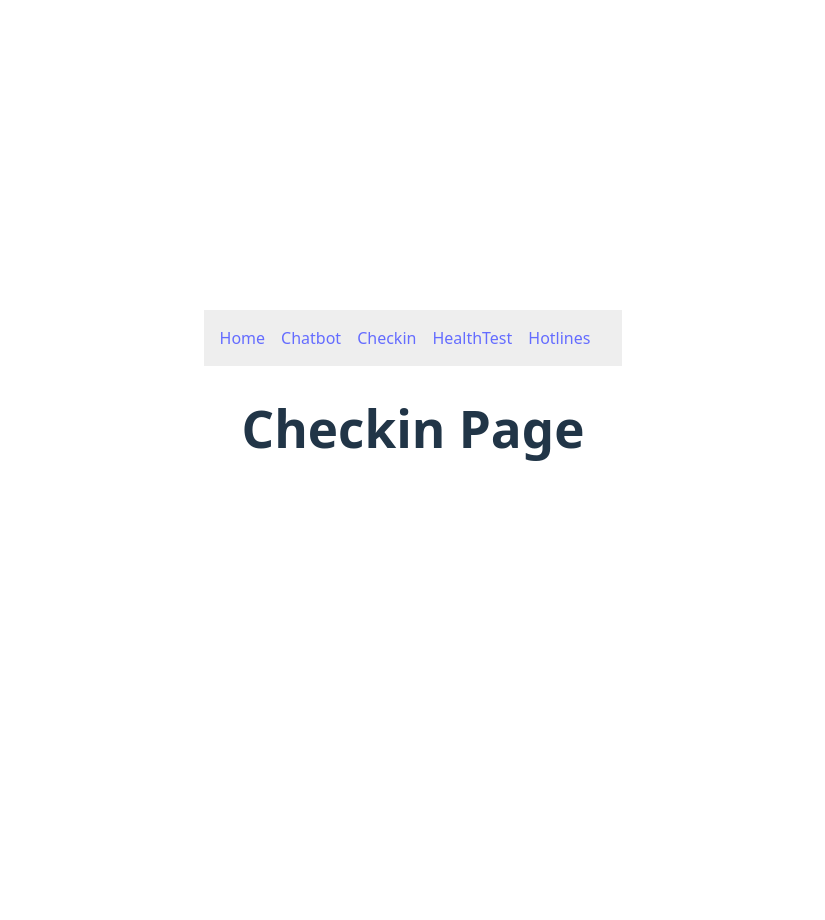
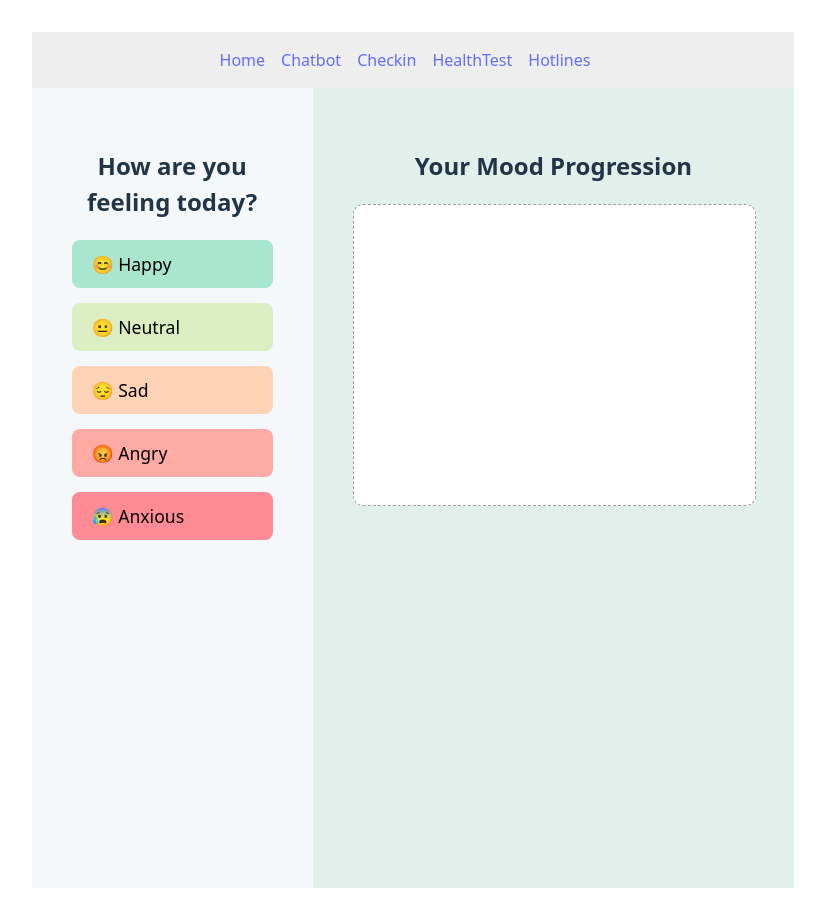
Before and after one commit to SujayO372/MentalHealthProject, a React (Vite) app in the folder MentalHealthProject/: page /checkin in a window 1280 px wide. Shown: the whole page, without its empty margins (227-1052 px from the left). Before the commit the page ends 800 px from the top, so only its background shows below. Built offline with nearby package versions, Linux system fonts and the light colour scheme.

Commit message:
check in page

```diff
--- a/MentalHealthProject/src/pages/Checkin.jsx
+++ b/MentalHealthProject/src/pages/Checkin.jsx
@@ -1,9 +1,62 @@
-import NavBar from '../components/NavBar'
+import NavBar from '../components/NavBar';
+
 export default function Checkin() {
+  const moods = [
+    { label: '😊 Happy', color: '#a8e6cf' },
+    { label: '😐 Neutral', color: '#dcedc1' },
+    { label: '😔 Sad', color: '#ffd3b6' },
+    { label: '😡 Angry', color: '#ffaaa5' },
+    { label: '😰 Anxious', color: '#ff8b94' }
+  ];
+
   return (
     <>
       <NavBar />
-      <h1>Checkin Page</h1>
+      <div style={{ display: 'flex', height: '100vh' }}>
+        {/* Left Panel */}
+        <div style={{ flex: 1, padding: '40px', backgroundColor: '#f4f8fb' }}>
+          <h2 style={{ marginBottom: '20px' }}>How are you feeling today?</h2>
+          <div style={{ display: 'flex', flexDirection: 'column', gap: '15px' }}>
+            {moods.map((mood, index) => (
+              <button
+                key={index}
+                style={{
+                  padding: '12px 20px',
+                  fontSize: '1.1rem',
+                  border: 'none',
+                  borderRadius: '8px',
+                  backgroundColor: mood.color,
+                  cursor: 'pointer',
+                  textAlign: 'left'
+                }}
+              >
+                {mood.label}
+              </button>
+            ))}
+          </div>
+        </div>
+
+        {/* Right Panel */}
+        <div style={{ flex: 2, padding: '40px', backgroundColor: '#e2f0ec' }}>
+          <h2> Your Mood Progression </h2>
+          <div
+            style={{
+              width: '100%',
+              height: '300px',
+              backgroundColor: '#fff',
+              borderRadius: '10px',
+              border: '1px dashed #999',
+              display: 'flex',
+              alignItems: 'center',
+              justifyContent: 'center',
+              marginTop: '20px',
+              color: '#666',
+              fontSize: '1.2rem'
+            }}
+          >
+          </div>
+        </div>
+      </div>
     </>
-  )
+  );
 }
```
